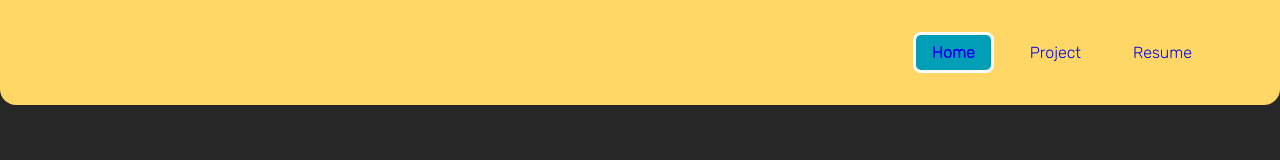
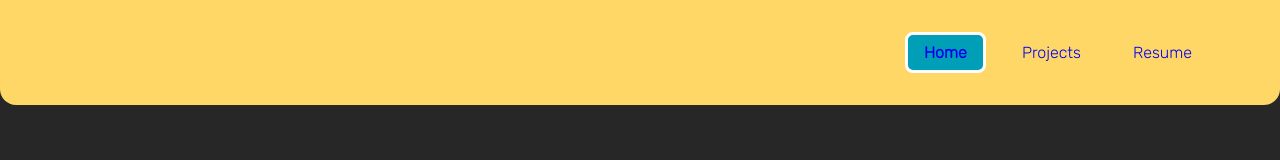
Before and after one commit to pavan000-code/main-portfolio, a plain HTML site: page index.html in a window 1280 px wide. Shown: the top 160 px of the page. Drawn offline with nearby package versions, Linux system fonts and the light colour scheme; a script that the page names is missing.

Commit message:
Update index.html

```diff
--- a/index.html
+++ b/index.html
@@ -19,7 +19,7 @@
                 <a class="link link-active" href="/">Home</a>
             </li>
             <li class="list-item-inline">
-                <a class="link" href="projects.html">Project</a>
+                <a class="link" href="projects.html">Projects</a>
             </li>
             <li class="list-item-inline">
                 <a class="link" href="PavankalyanResume.pdf">Resume</a>
```
